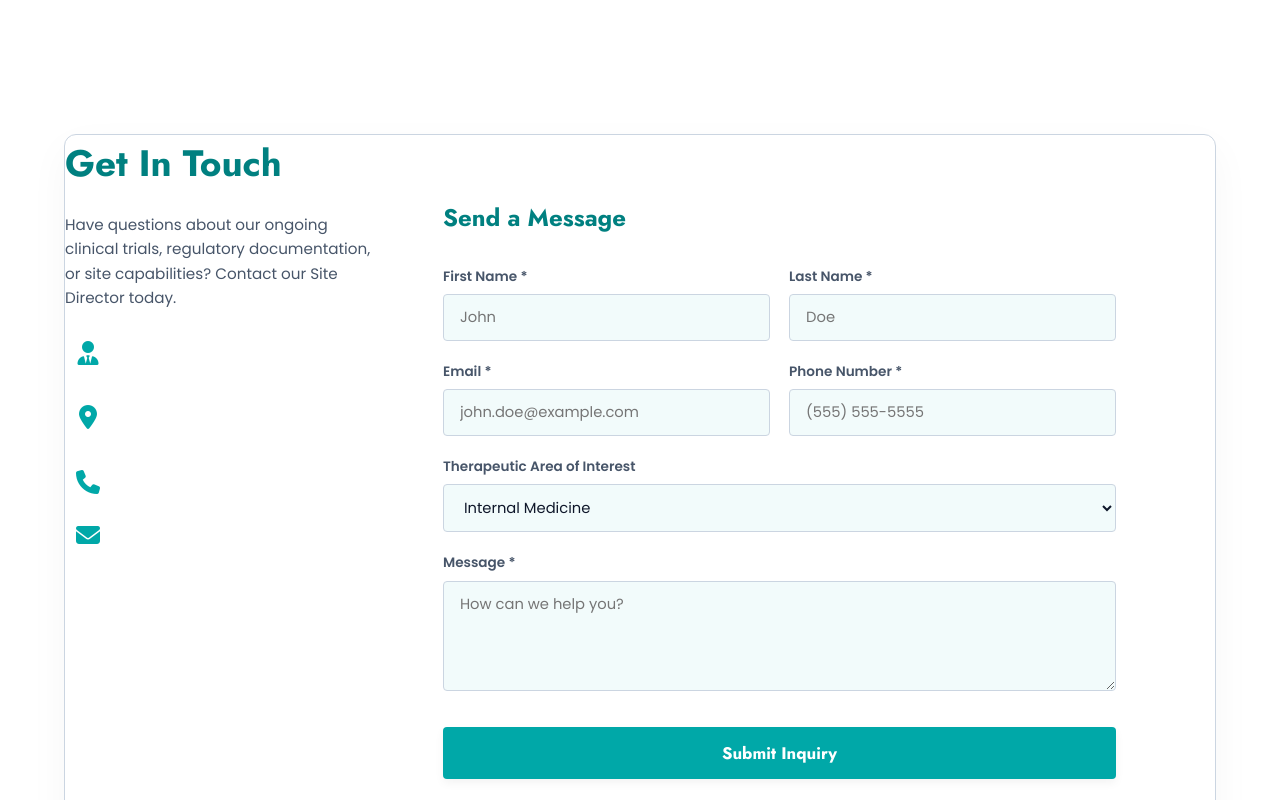
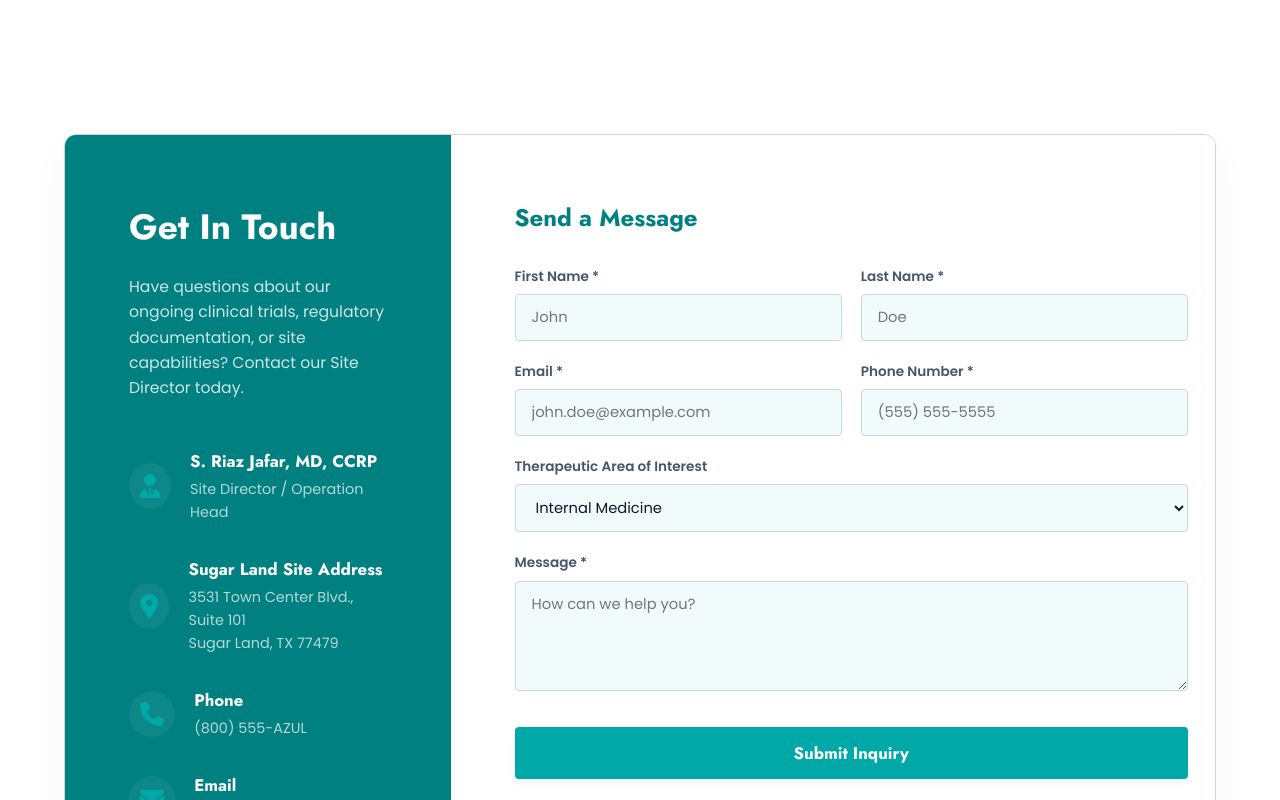
Before and after one commit to hhuss786512tx-tech/Azul-Bio-research, a React (Vite) app: page / in a window 1280 px wide. Shown: the part 7260-8060 px from the top of the page. Built offline with nearby package versions, Linux system fonts and the light colour scheme.

Commit message:
fix: Resolve contact section class mismatch to fix invisible contact info details

```diff
--- a/src/pages/Home.jsx
+++ b/src/pages/Home.jsx
@@ -445,11 +445,11 @@ export const Home = () => {
                 <div className="container">
                     <div className="contact-box">
                         <div className="contact-grid">
-                            <ScrollReveal className="contact-info reveal-left">
-                                <h3 className="section-title">{t('contact_title')}</h3>
-                                <p className="contact-desc">{t('contact_desc')}</p>
+                            <ScrollReveal className="contact-details reveal-left">
+                                <h2 style={{ color: '#ffffff', fontSize: '2.2rem', marginBottom: '1.2rem', fontWeight: '700', fontFamily: 'var(--font-heading)' }}>{t('contact_title') || 'Get In Touch'}</h2>
+                                <p style={{ color: 'rgba(255, 255, 255, 0.8)', fontSize: '0.98rem', marginBottom: '3rem' }}>{t('contact_desc')}</p>
 
-                                <div className="info-list">
+                                <div className="contact-info-list">
                                     <div className="info-item">
                                         <div className="info-icon"><i className="fa-solid fa-user-tie"></i></div>
                                         <div>
```
